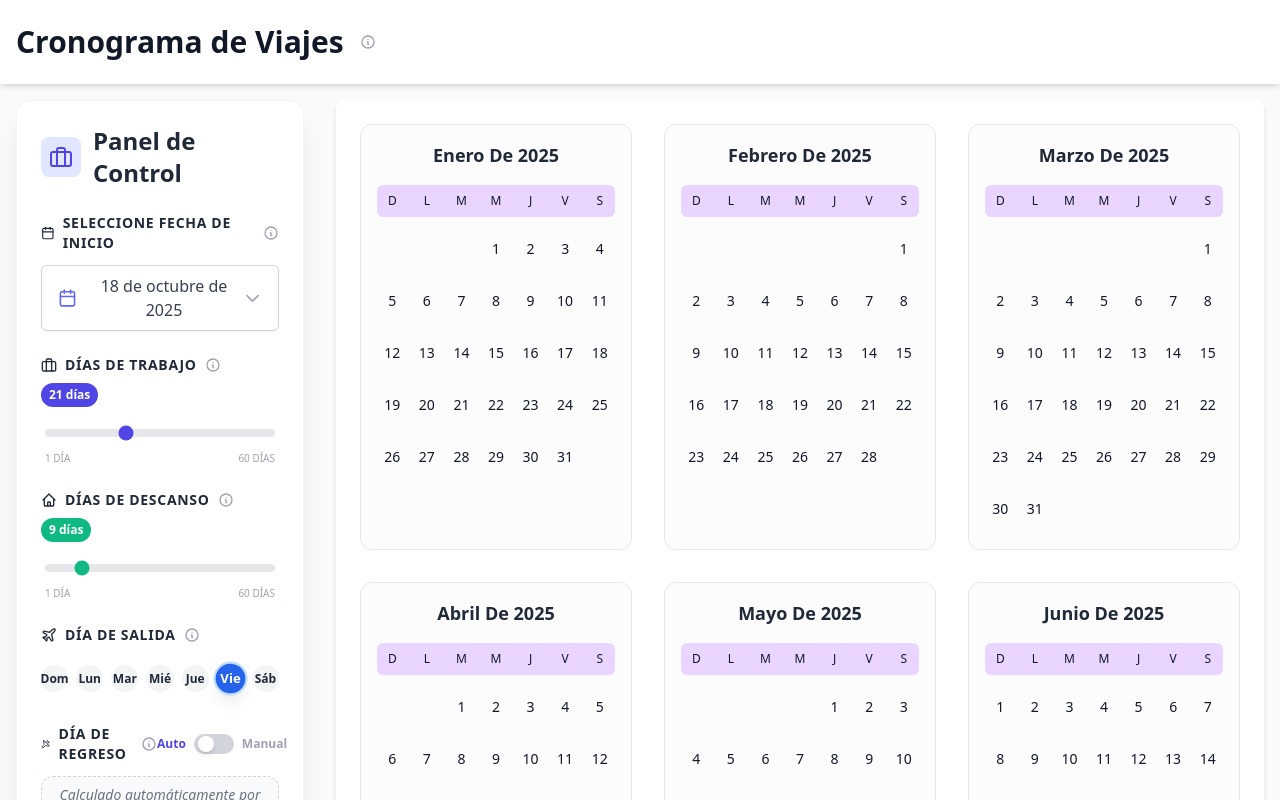
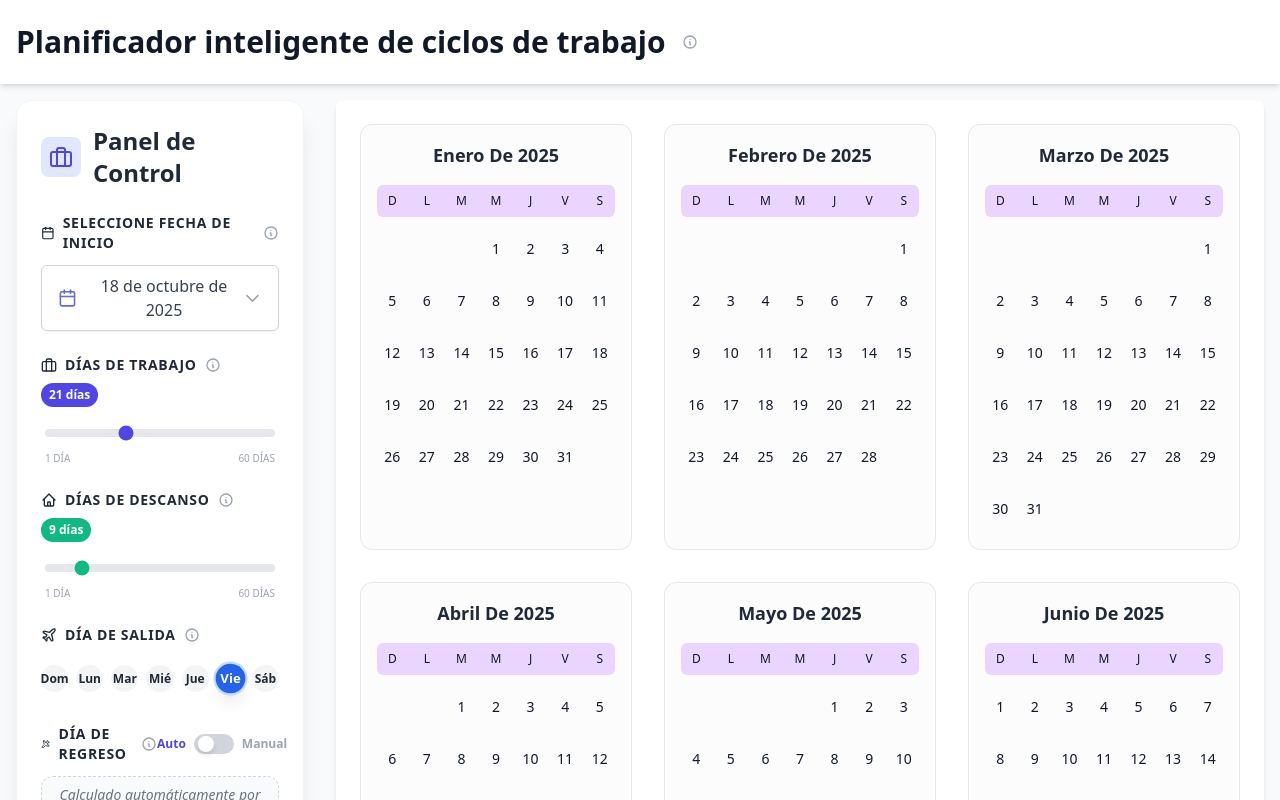
Before and after one commit to cityny/Cronograma-de-Viajes, a React (Vite) app: page / in a window 1280 px wide. Shown: the top 800 px of the page. Built offline with nearby package versions, Linux system fonts and the light colour scheme.

Commit message:
Ajuste de titulo con tooltip

```diff
--- a/index.html
+++ b/index.html
@@ -3,7 +3,7 @@
 <head>
     <meta charset="UTF-8" />
     <meta name="viewport" content="width=device-width, initial-scale=1.0" />
-    <title>Cronograma de Viajes</title>
+    <title>Planificador inteligente de ciclos de trabajo</title>
     <script src="https://cdn.tailwindcss.com"></script>
     <script src="https://cdnjs.cloudflare.com/ajax/libs/jspdf/2.5.1/jspdf.umd.min.js"></script>
     <script src="https://cdnjs.cloudflare.com/ajax/libs/html2canvas/1.4.1/html2canvas.min.js"></script>
--- a/metadata.json
+++ b/metadata.json
@@ -1,5 +1,5 @@
 {
-  "name": "Cronograma de Viajes",
+  "name": "Planificador inteligente de ciclos de trabajo",
   "description": "Una aplicación para generar y visualizar un cronograma de 12 meses basado en un ciclo recurrente de trabajo y descanso, destacando períodos de trabajo, días de descanso y fechas de vuelo.",
   "requestFramePermissions": []
 }
--- a/src/App.tsx
+++ b/src/App.tsx
@@ -48,13 +48,13 @@ const App: React.FC = () => {
         <div className="min-h-screen bg-gray-50 font-sans text-gray-800">
             <header className="bg-white shadow-md">
                 <div className="container mx-auto px-4 py-6">
-                    <div className="flex items-center flex-wrap gap-2">
-                        <h1 className="text-2xl md:text-3xl font-bold text-gray-900">Cronograma de Viajes</h1>
+                    <h1 className="text-xl sm:text-2xl md:text-3xl font-bold text-gray-900 flex items-center flex-nowrap gap-2 w-full">
+                        <span className="truncate sm:whitespace-normal">Planificador inteligente de ciclos de trabajo</span>
                         <InfoTooltip
                             side="bottom"
                             text="Es una aplicación web interactiva diseñada para calcular y visualizar itinerarios de viaje basados en ciclos de trabajo rotativos. Permite a los usuarios definir su fecha de inicio, días de salida/regreso y duración del periodo laboral para generar automáticamente un calendario anual."
                         />
-                    </div>
+                    </h1>
                 </div>
             </header>
             <main className="container mx-auto p-4">
```
